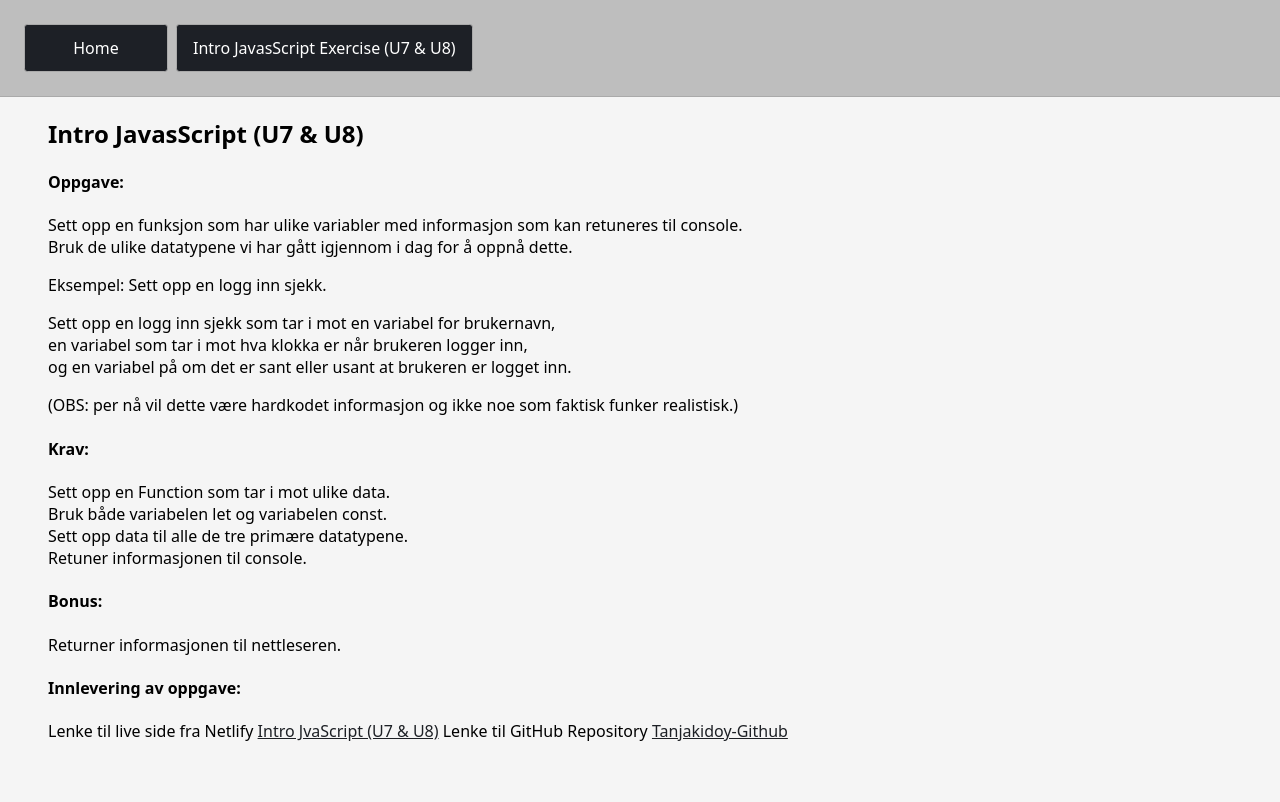
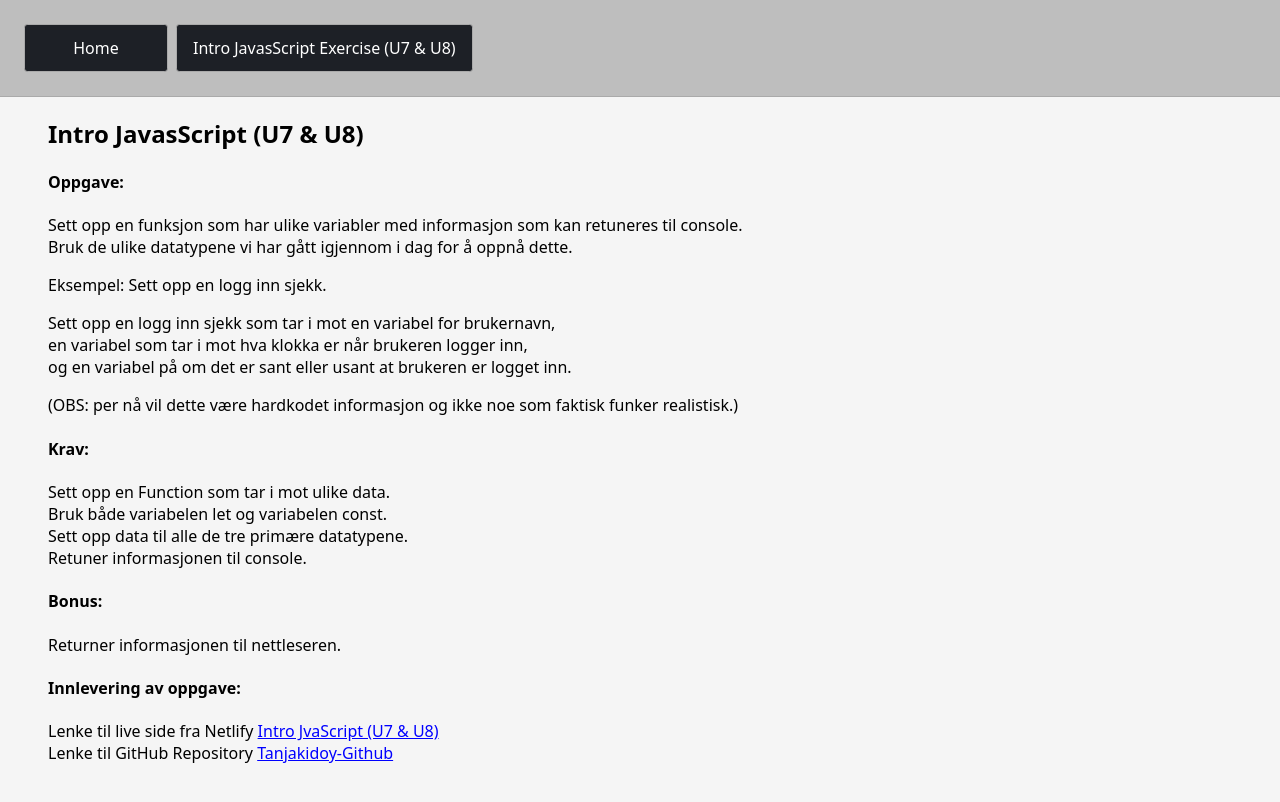
Before and after one commit to Tanjakidoy/U7-U8-Kodeloftet-Intro-JavaScript, a website: page page2.html in a window 1280 px wide. Drawn offline with Linux system fonts and the light colour scheme.

Commit message:
After Lesson

```diff
--- a/page2.html
+++ b/page2.html
@@ -30,7 +30,7 @@ Retuner informasjonen til console.</p>
 
 <h4>Innlevering av oppgave:</h4>
 Lenke til live side fra Netlify
-<a href="https://u7-u8-kodeloftet-intro-javascript.netlify.app/">Intro JvaScript (U7 & U8)</a>
+<a href="https://u7-u8-kodeloftet-intro-javascript.netlify.app/">Intro JvaScript (U7 & U8)</a><br>
 
 Lenke til GitHub Repository
 <a href="https://github.com/Tanjakidoy/U7-U8-Kodeloftet-Intro-JavaScript/blob/main/script.js">Tanjakidoy-Github</a>
--- a/styles.css
+++ b/styles.css
@@ -65,6 +65,9 @@ ul {
   padding: 1rem;
 }
 
+a {
+  color: blue;
+}
 footer {
   text-align: center;
   background-color: rgb(190, 190, 190);
```
